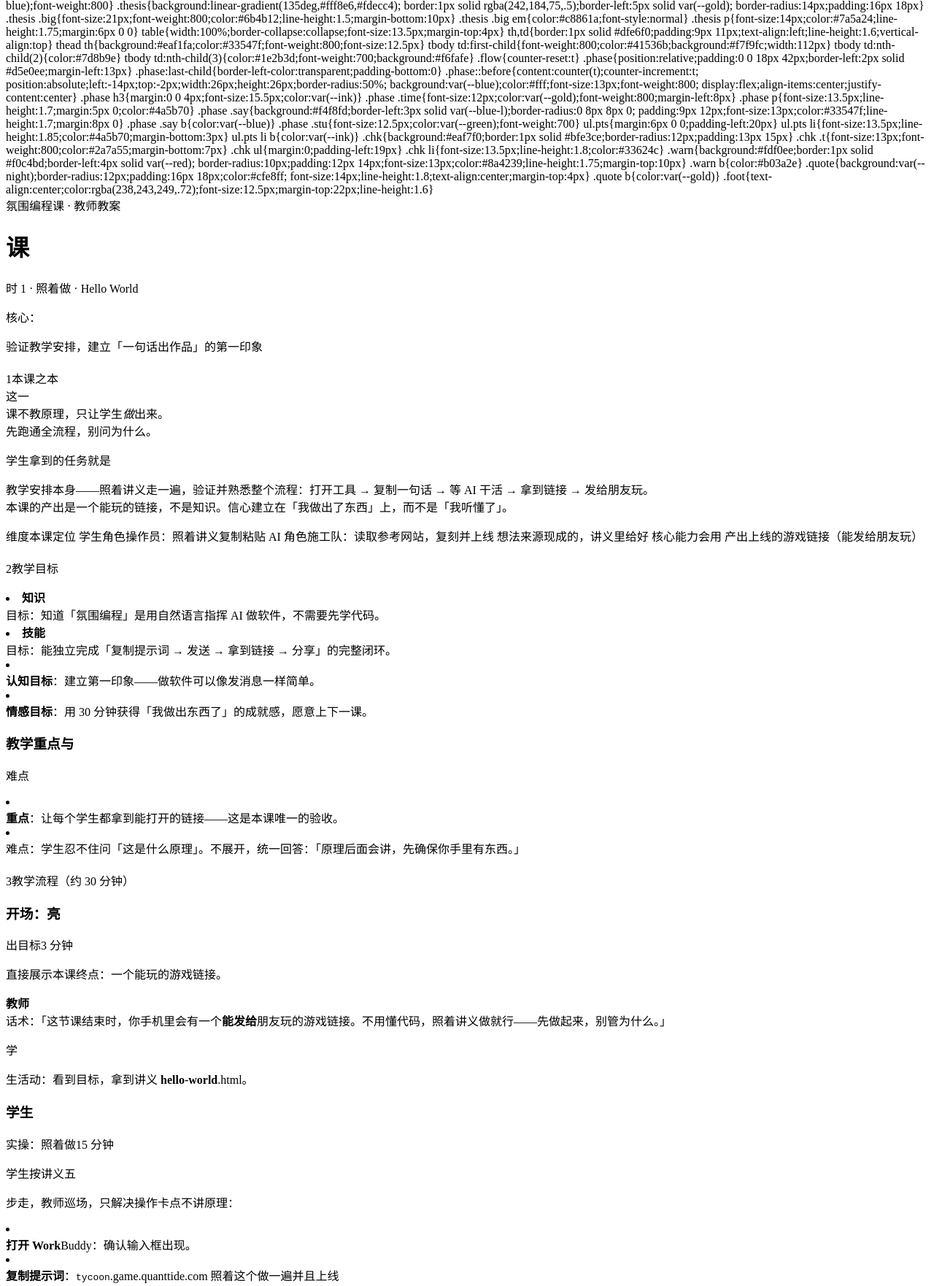
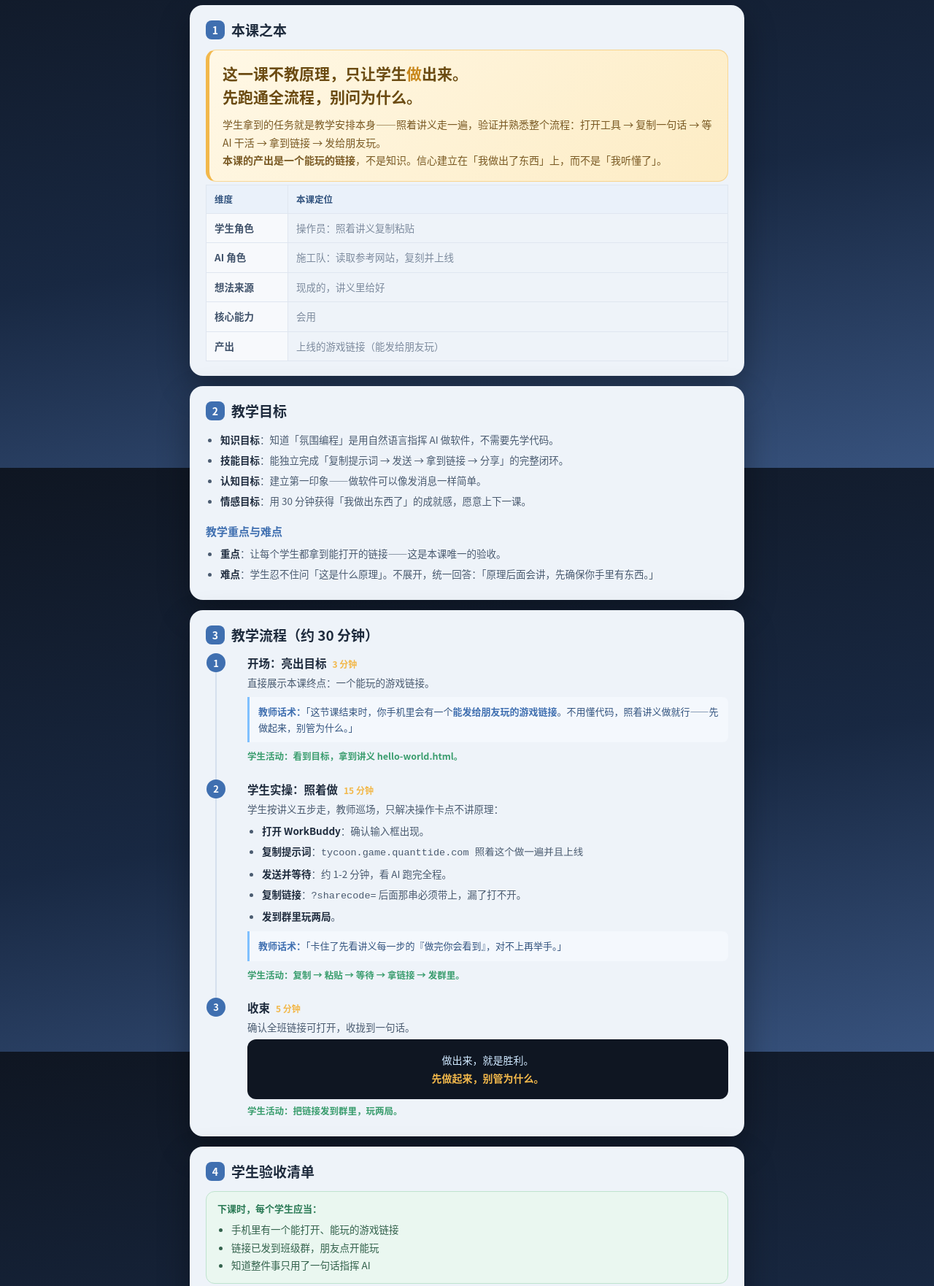
Before and after one commit to quanttide/quanttide-profile-of-course-development, a plain HTML site: page vibe-coding/phase1-intro/lesson1-hello-world/lesson-1-plan.html in a window 1280 px wide. Shown: the part 159-1921 px from the top of the page at 73% size. Drawn offline with Linux system fonts and the light colour scheme.

Commit message:
fix(vibe-coding): 重排课时 1 教案——标签全线错位，页面结构已坏
原文件每处开标签后紧跟闭合、同一段被拆成几个孤立标签
（如 <h2></h2><span class="idx">1</span></span>本课之本</h2>、
<li></li><b>知识</li></b>目标</b>），<style> 与 </style> 也各偏了位置。
按 skeleton 重排，文字一字未改：本课之本/教学目标/教学流程/验收
四块内容、课时 1 三段时间与教师话术、验收清单与常见问题均照原样。

```diff
--- a/vibe-coding/phase1-intro/lesson1-hello-world/lesson-1-plan.html
+++ b/vibe-coding/phase1-intro/lesson1-hello-world/lesson-1-plan.html
@@ -1,12 +1,12 @@
 <!DOCTYPE html>
 <html lang="zh-CN">
-<head></html></head>
+<head>
 <meta charset="utf-8">
 <meta name="viewport" content="width=device-width, initial-scale=1, maximum-scale=1, user-scalable=no, viewport-fit=cover">
 <meta name="theme-color" content="#0f1622">
-<title>课时</title> 1 教案 · 照着做 · Hello World</title>
+<title>课时 1 教案 · 照着做 · Hello World</title>
 <style>
- </style> :root{
+  :root{
     --night:#0f1622; --night2:#263b5e; --blue:#3f6fb0; --blue-l:#7fc0ff;
     --gold:#f2b84b; --cream:#eef3f9; --ink:#1e2b3d; --sub:#62748c; --green:#3a9d6e;
     --red:#d9534f;
@@ -83,82 +83,82 @@
   .foot{text-align:center;color:rgba(238,243,249,.72);font-size:12.5px;margin-top:22px;line-height:1.6}
 </style>
 </head>
-<body></body>
+<body>
 <div class="wrap">
-</div>
+
   <div class="hero">
-    </div><span class="kicker">氛围</span>编程课 · 教师教案</span>
-    <h1>课</h1>时 1 · 照着做 · Hello World</h1>
-    <p class="sub">核心：</p>验证教学安排，建立「一句话出作品」的第一印象</p>
+    <span class="kicker">氛围编程课 · 教师教案</span>
+    <h1>课时 1 · 照着做 · Hello World</h1>
+    <p class="sub">核心：验证教学安排，建立「一句话出作品」的第一印象</p>
   </div>
 
   <!-- 1. 核心论断 -->
   <div class="card">
-   </div> <h2></h2><span class="idx">1</span></span>本课之本</h2>
+    <h2><span class="idx">1</span>本课之本</h2>
     <div class="thesis">
-      </div><div class="big">这一</div>课不教原理，只让学生<em>做</em>出来</em>。<br>先跑通全流程，别问为什么。</div>
-      <p>学生拿到的任务就是</p>教学安排本身——照着讲义走一遍，验证并熟悉整个流程：打开工具 → 复制一句话 → 等 AI 干活 → 拿到链接 → 发给朋友玩。<br>
-      <b></b>本课的产出是一个能玩的链接</b>，不是知识。信心建立在「我做出了东西」上，而不是「我听懂了」。</p>
+      <div class="big">这一课不教原理，只让学生<em>做</em>出来。<br>先跑通全流程，别问为什么。</div>
+      <p>学生拿到的任务就是教学安排本身——照着讲义走一遍，验证并熟悉整个流程：打开工具 → 复制一句话 → 等 AI 干活 → 拿到链接 → 发给朋友玩。<br>
+      <b>本课的产出是一个能玩的链接</b>，不是知识。信心建立在「我做出了东西」上，而不是「我听懂了」。</p>
     </div>
-    <table></table>
-      <thead></thead><tr><th></tr></th>维度</th><th>本课</th>定位</th></tr></thead>
+    <table>
+      <thead><tr><th>维度</th><th>本课定位</th></tr></thead>
       <tbody>
-       </tbody> <tr></tr><td>学生角色</td></td><td></td>操作员：照着讲义复制粘贴</td></tr>
-        <tr></tr><td>AI </td>角色</td><td>施工</td>队：读取参考网站，复刻并上线</td></tr>
-        <tr><td>想法</tr></td>来源</td><td>现成</td>的，讲义里给好</td></tr>
-        <tr><td>核心</tr></td>能力</td><td>会用</td></td></tr>
-        <tr></tr><td>产出</td></td><td>上线的游戏</td>链接（能发给朋友玩）</td></tr>
+        <tr><td>学生角色</td><td>操作员：照着讲义复制粘贴</td></tr>
+        <tr><td>AI 角色</td><td>施工队：读取参考网站，复刻并上线</td></tr>
+        <tr><td>想法来源</td><td>现成的，讲义里给好</td></tr>
+        <tr><td>核心能力</td><td>会用</td></tr>
+        <tr><td>产出</td><td>上线的游戏链接（能发给朋友玩）</td></tr>
       </tbody>
     </table>
   </div>
 
   <!-- 2. 教学目标 -->
   <div class="card">
-   </div> <h2></h2><span class="idx">2</span></span>教学目标</h2>
+    <h2><span class="idx">2</span>教学目标</h2>
     <ul class="pts">
-      </ul><li><b>知识</li></b>目标</b>：知道「氛围编程」是用自然语言指挥 AI 做软件，不需要先学代码。</li>
-      <li><b>技能</li></b>目标</b>：能独立完成「复制提示词 → 发送 → 拿到链接 → 分享」的完整闭环。</li>
-      <li></li><b>认知目标</b>：建立第一印象</b>——做软件可以像发消息一样简单。</li>
-      <li></li><b>情感目标</b></b>：用 30 分钟获得「我做出东西了」的成就感，愿意上下一课。</li>
+      <li><b>知识目标</b>：知道「氛围编程」是用自然语言指挥 AI 做软件，不需要先学代码。</li>
+      <li><b>技能目标</b>：能独立完成「复制提示词 → 发送 → 拿到链接 → 分享」的完整闭环。</li>
+      <li><b>认知目标</b>：建立第一印象——做软件可以像发消息一样简单。</li>
+      <li><b>情感目标</b>：用 30 分钟获得「我做出东西了」的成就感，愿意上下一课。</li>
     </ul>
-    <h3>教学重点与</h3>难点</h3>
-    <ul class="pts"></ul>
-      <li></li><b>重点</b></b>：让每个学生都拿到能打开的链接——这是本课唯一的验收。</li>
-      <li><b></li></b>难点</b>：学生忍不住问「这是什么原理」。不展开，统一回答：「原理后面会讲，先确保你手里有东西。」</li>
+    <h3>教学重点与难点</h3>
+    <ul class="pts">
+      <li><b>重点</b>：让每个学生都拿到能打开的链接——这是本课唯一的验收。</li>
+      <li><b>难点</b>：学生忍不住问「这是什么原理」。不展开，统一回答：「原理后面会讲，先确保你手里有东西。」</li>
     </ul>
   </div>
 
   <!-- 3. 教学流程 -->
   <div class="card">
-    </div><h2></h2><span class="idx"></span>3</span>教学流程（约 30 分钟）</h2>
+    <h2><span class="idx">3</span>教学流程（约 30 分钟）</h2>
     <div class="flow">
 
-      </div><div class="phase"></div>
-        <h3>开场：亮</h3>出目标<span class="time">3</span> 分钟</span></h3>
-        <p></p>直接展示本课终点：一个能玩的游戏链接。</p>
-        <div class="say"><b>教师</div></b>话术：</b>「这节课结束时，你手机里会有一个<b>能发给</b>朋友玩的游戏链接</b>。不用懂代码，照着讲义做就行——先做起来，别管为什么。」</div>
-        <p class="stu">学</p>生活动：看到目标，拿到讲义 <b>hello-world</b>.html</b>。</p>
+      <div class="phase">
+        <h3>开场：亮出目标<span class="time">3 分钟</span></h3>
+        <p>直接展示本课终点：一个能玩的游戏链接。</p>
+        <div class="say"><b>教师话术：</b>「这节课结束时，你手机里会有一个<b>能发给朋友玩的游戏链接</b>。不用懂代码，照着讲义做就行——先做起来，别管为什么。」</div>
+        <p class="stu">学生活动：看到目标，拿到讲义 hello-world.html。</p>
       </div>
 
       <div class="phase">
-        </div><h3>学生</h3>实操：照着做<span class="time">15 分</span>钟</span></h3>
-        <p>学生按讲义五</p>步走，教师巡场，只解决操作卡点不讲原理：</p>
-        <ul class="pts"></ul>
-          <li></li><b>打开 Work</b>Buddy</b>：确认输入框出现。</li>
-          <li></li><b>复制提示词</b></b>：<code>tycoon</code>.game.quanttide.com 照着这个做一遍并且上线</code></li>
-          <li></li><b>发送并</b>等待</b>：约 1-2 分钟，看 AI 跑完全程。</li>
-          <li></li><b>复制链接</b></b>：<code>?sharecode</code>=</code> 后面那串必须带上，漏了打不开。</li>
-          <li><b></li></b>发到群里玩两局</b>。</li>
+        <h3>学生实操：照着做<span class="time">15 分钟</span></h3>
+        <p>学生按讲义五步走，教师巡场，只解决操作卡点不讲原理：</p>
+        <ul class="pts">
+          <li><b>打开 WorkBuddy</b>：确认输入框出现。</li>
+          <li><b>复制提示词</b>：<code>tycoon.game.quanttide.com 照着这个做一遍并且上线</code></li>
+          <li><b>发送并等待</b>：约 1-2 分钟，看 AI 跑完全程。</li>
+          <li><b>复制链接</b>：<code>?sharecode=</code> 后面那串必须带上，漏了打不开。</li>
+          <li><b>发到群里玩两局</b>。</li>
         </ul>
-        <div class="say"><b>教师</div></b>话术：</b>「卡住了先看讲义每一步的『做完你会看到』，对不上再举手。」</div>
-        <p class="stu">学生活</p>动：复制 → 粘贴 → 等待 → 拿链接 → 发群里。</p>
+        <div class="say"><b>教师话术：</b>「卡住了先看讲义每一步的『做完你会看到』，对不上再举手。」</div>
+        <p class="stu">学生活动：复制 → 粘贴 → 等待 → 拿链接 → 发群里。</p>
       </div>
 
       <div class="phase">
-       </div> <h3></h3>收束<span class="time">5</span> 分钟</span></h3>
-        <p></p>确认全班链接可打开，收拢到一句话。</p>
-        <div class="quote">做</div>出来，就是胜利。<br><b>先</b>做起来，别管为什么。</b></div>
-        <p class="stu">学生活</p>动：把链接发到群里，玩两局。</p>
+        <h3>收束<span class="time">5 分钟</span></h3>
+        <p>确认全班链接可打开，收拢到一句话。</p>
+        <div class="quote">做出来，就是胜利。<br><b>先做起来，别管为什么。</b></div>
+        <p class="stu">学生活动：把链接发到群里，玩两局。</p>
       </div>
 
     </div>
@@ -166,23 +166,23 @@
 
   <!-- 4. 验收 -->
   <div class="card">
-    </div><h2></h2><span class="idx">4</span></span>学生验收清单</h2>
+    <h2><span class="idx">4</span>学生验收清单</h2>
     <div class="chk">
-      </div><div class="t"></div>下课时，每个学生应当：</div>
+      <div class="t">下课时，每个学生应当：</div>
       <ul>
-        </ul><li>手机里</li>有一个能打开、能玩的游戏链接</li>
-        <li>链接</li>已发到班级群，朋友点开能玩</li>
-        <li>知道</li>整件事只用了一句话指挥 AI</li>
+        <li>手机里有一个能打开、能玩的游戏链接</li>
+        <li>链接已发到班级群，朋友点开能玩</li>
+        <li>知道整件事只用了一句话指挥 AI</li>
       </ul>
     </div>
-    <div class="warn"></div><b>常见问题预</b>判：</b><br>
-    · 「链接打不开」——多半漏了 <code>?</code>sharecode=</code> 后面的串，重新完整复制。<br>
+    <div class="warn"><b>常见问题预判：</b><br>
+    · 「链接打不开」——多半漏了 <code>?sharecode=</code> 后面的串，重新完整复制。<br>
     · 「AI 跑得慢 / 失败」——再发一次同样的消息，或稍等重试。<br>
     · 「这是什么原理」——不展开：「后面几课会讲，先确保你手里有东西。」<br>
     · 「想改点东西」——鼓励：「把标题改成我的名字，重新上线」，体验随时改。</div>
   </div>
 
-  <div class="foot">教师备课用 · 配</div>合学生讲义 hello-world.html</div>
+  <div class="foot">教师备课用 · 配合学生讲义 hello-world.html</div>
 
 </div>
 </body>
```
